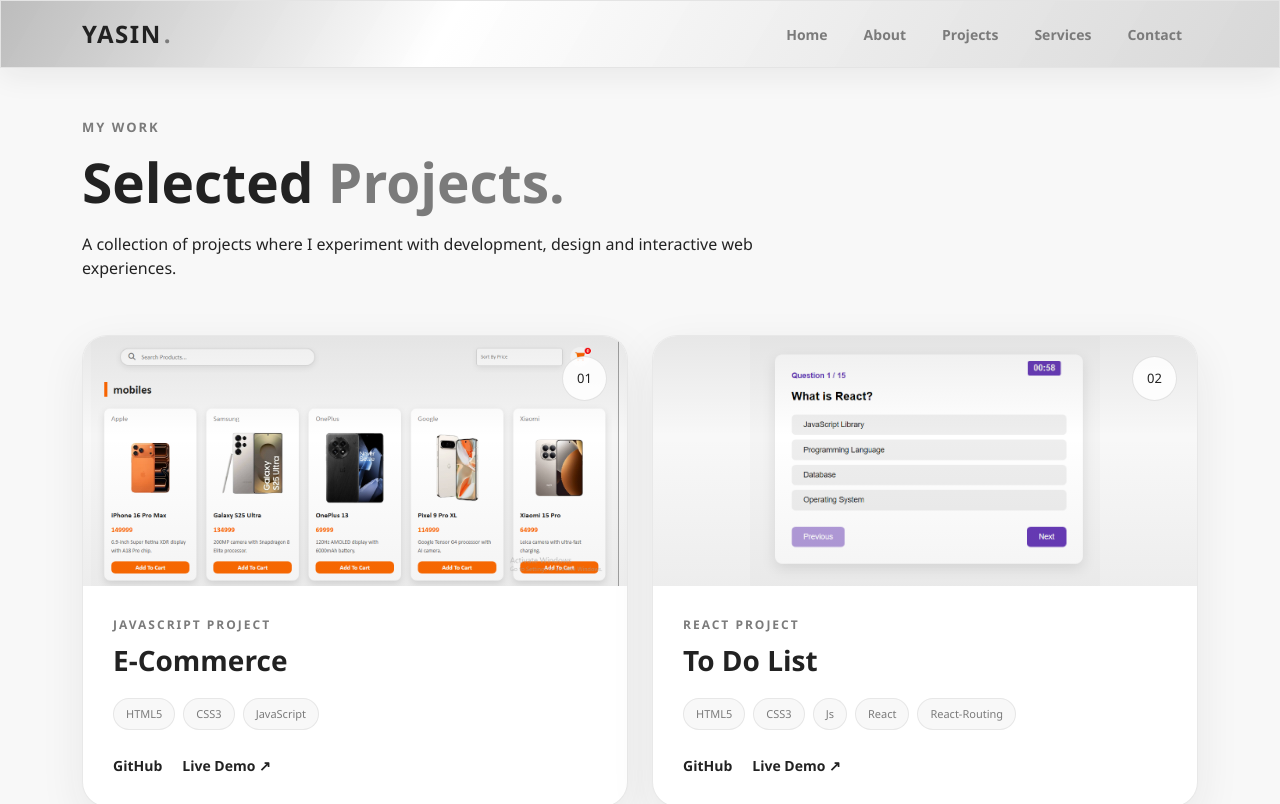
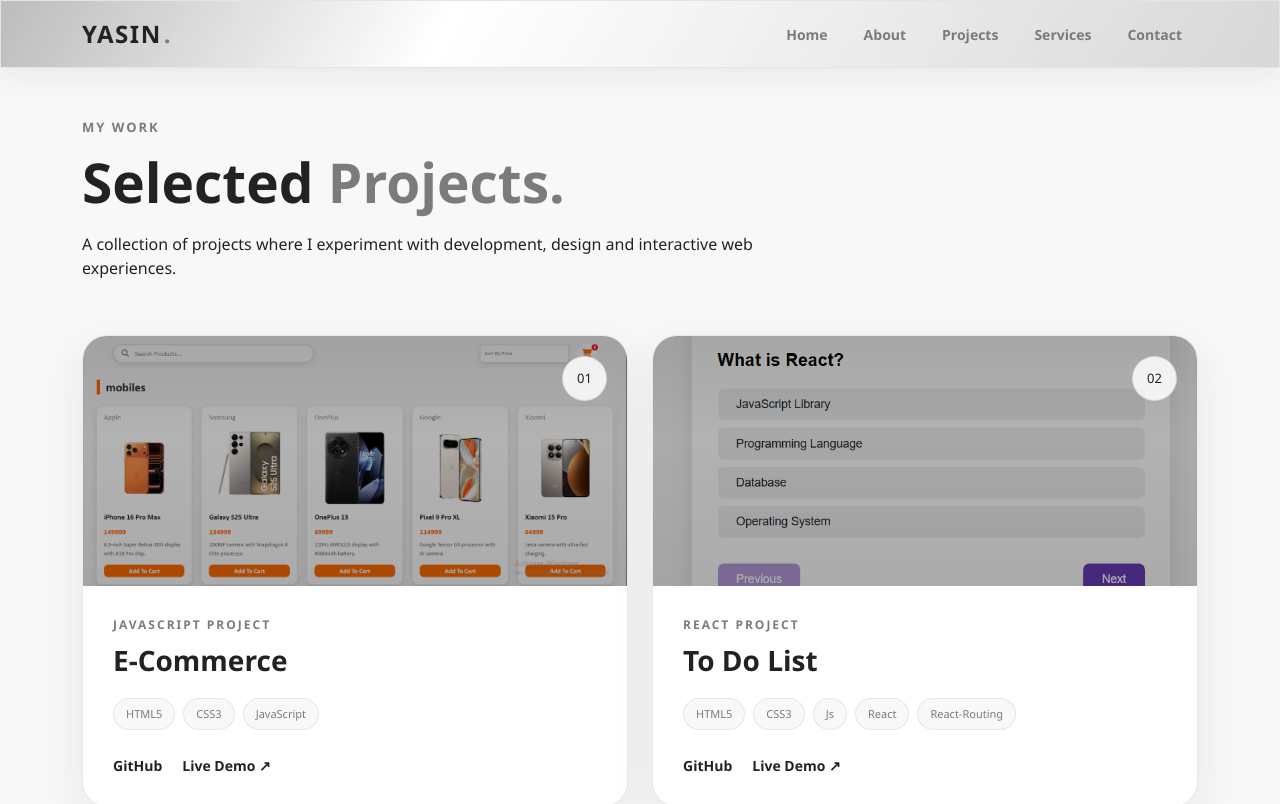
Before and after one commit to yasin7458/Portfolio, a React (Vite) app: page /projects in a window 1280 px wide. Shown: the top 804 px of the page. Built offline with nearby package versions, Linux system fonts and the light colour scheme.

Commit message:
create a some changes in project section

```diff
--- a/src/App.css
+++ b/src/App.css
@@ -1135,15 +1135,10 @@ body {
 }
 
 .project-image {
-
   height: 250px;
-
   position: relative;
-
   overflow: hidden;
-
   background: #f8f8f8;
-
 }
 
 .project-image img {
@@ -1152,16 +1147,18 @@ body {
 
   height: 100%;
 
-  object-fit: contain;
+  object-fit: cover;
 
   transition: 0.5s ease;
 
+  filter: brightness(70%);
+
 }
 
 .project-card:hover .project-image img {
 
   transform: scale(1.06);
-
+  filter: brightness(100%);
 }
 
 .project-overlay {
```
